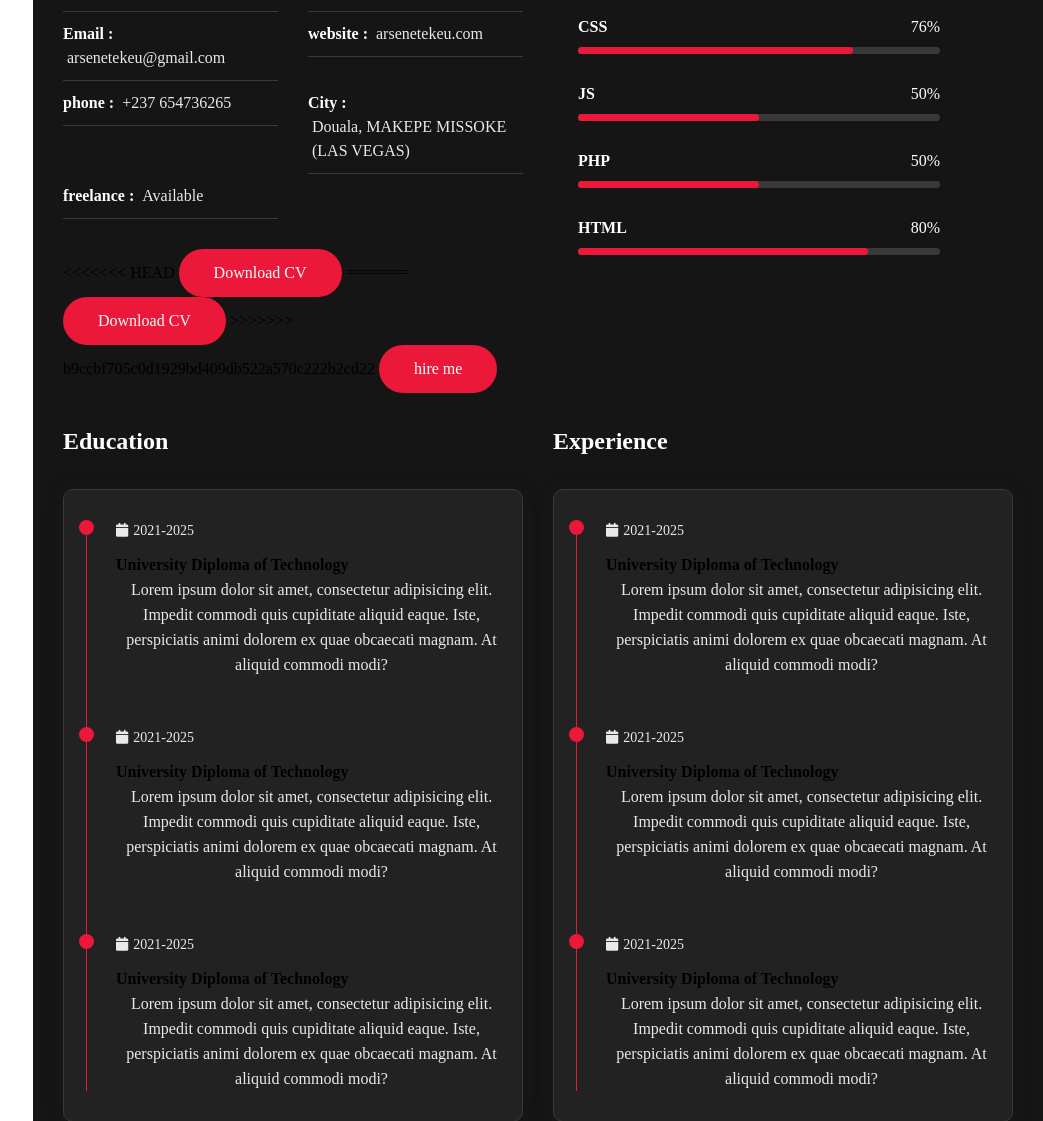
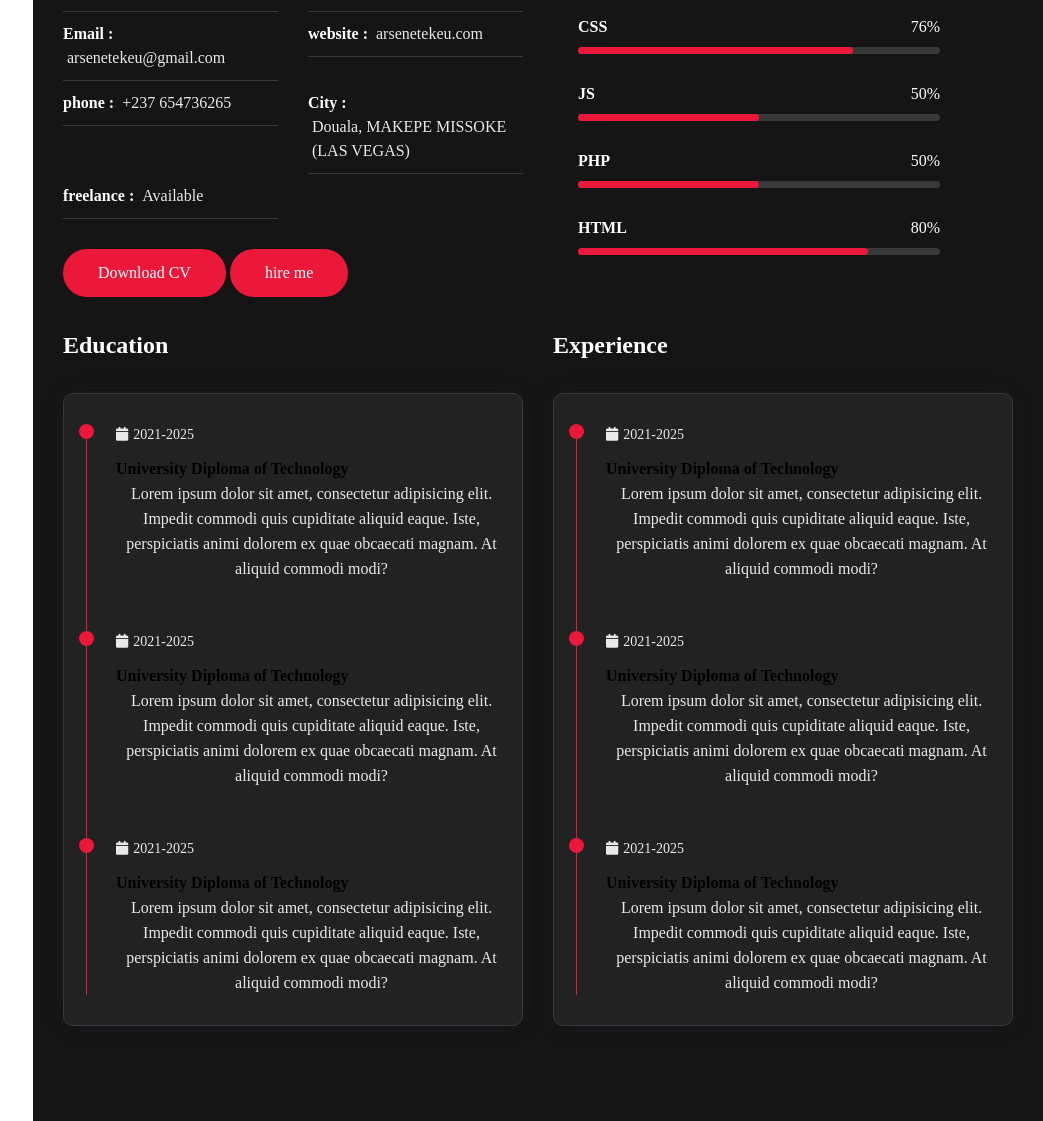
Before and after one commit to Tekeu583/portfolio, a PHP site: page / in a window 1280 px wide. Shown: the part 1306-2427 px from the top of the page, without its empty margins (237-1280 px from the left). Run offline with PHP 8.4, Linux system fonts and the light colour scheme; some libraries are stand-ins or nearby versions.

Commit message:
mis a jour du bouton download

```diff
--- a/index.php
+++ b/index.php
@@ -109,11 +109,7 @@
                                     </div>
                                     <div class="row">
                                         <div class="buttons padd-15">
-<<<<<<< HEAD
                                             <a href="cv/cv_ARSENE_TEKEU.pdf" class="btn">Download CV</a>
-=======
-                                            <a href="cv/" class="btn">Download CV</a>
->>>>>>> b9ccbf705c0d1929bd409db522a570c222b2cd22
                                             <a href="#contact" class="btn hire-me">hire me</a>
                                         </div>
                                     </div>
```
Also changed, not shown: 1 other file.
